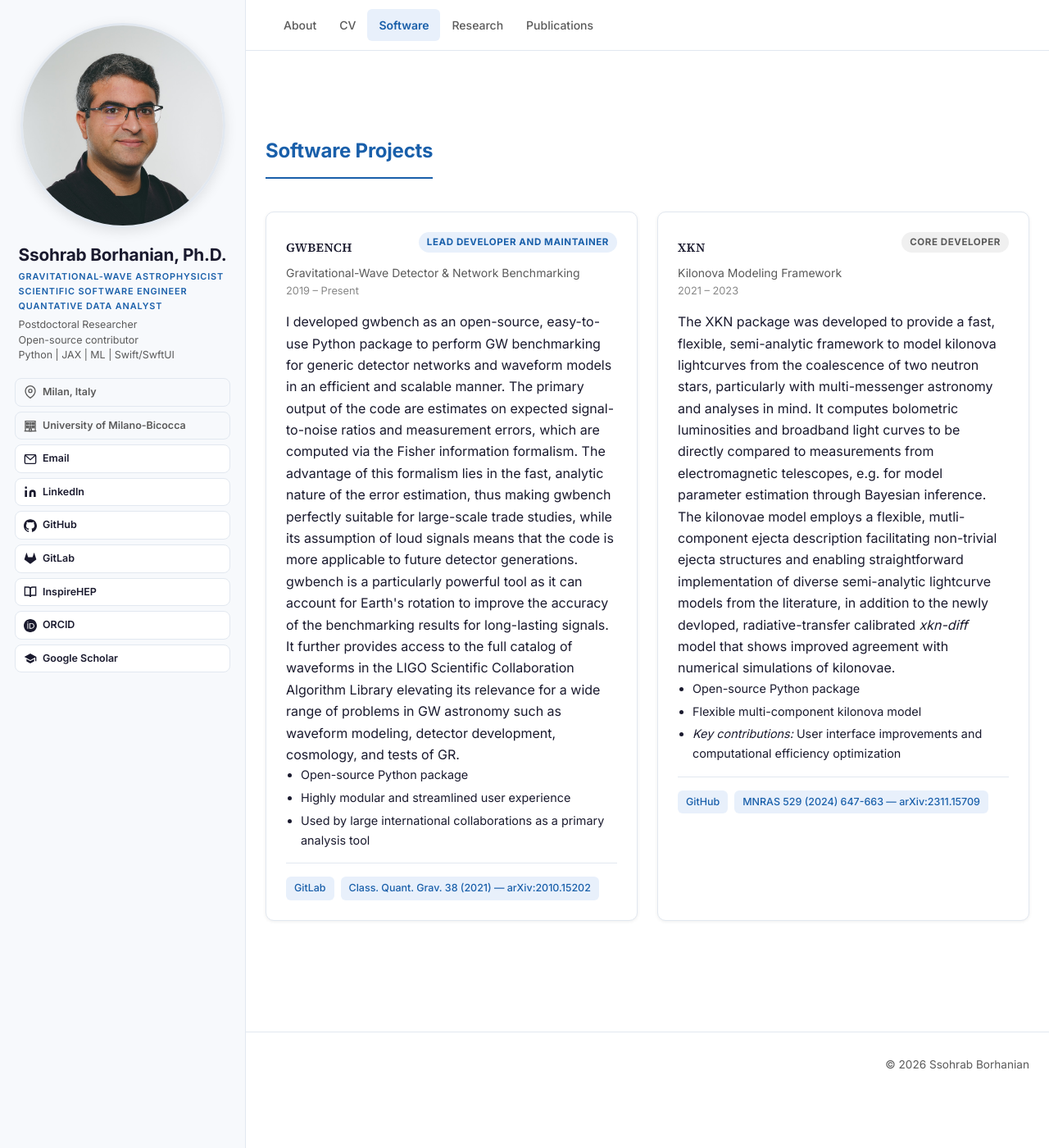
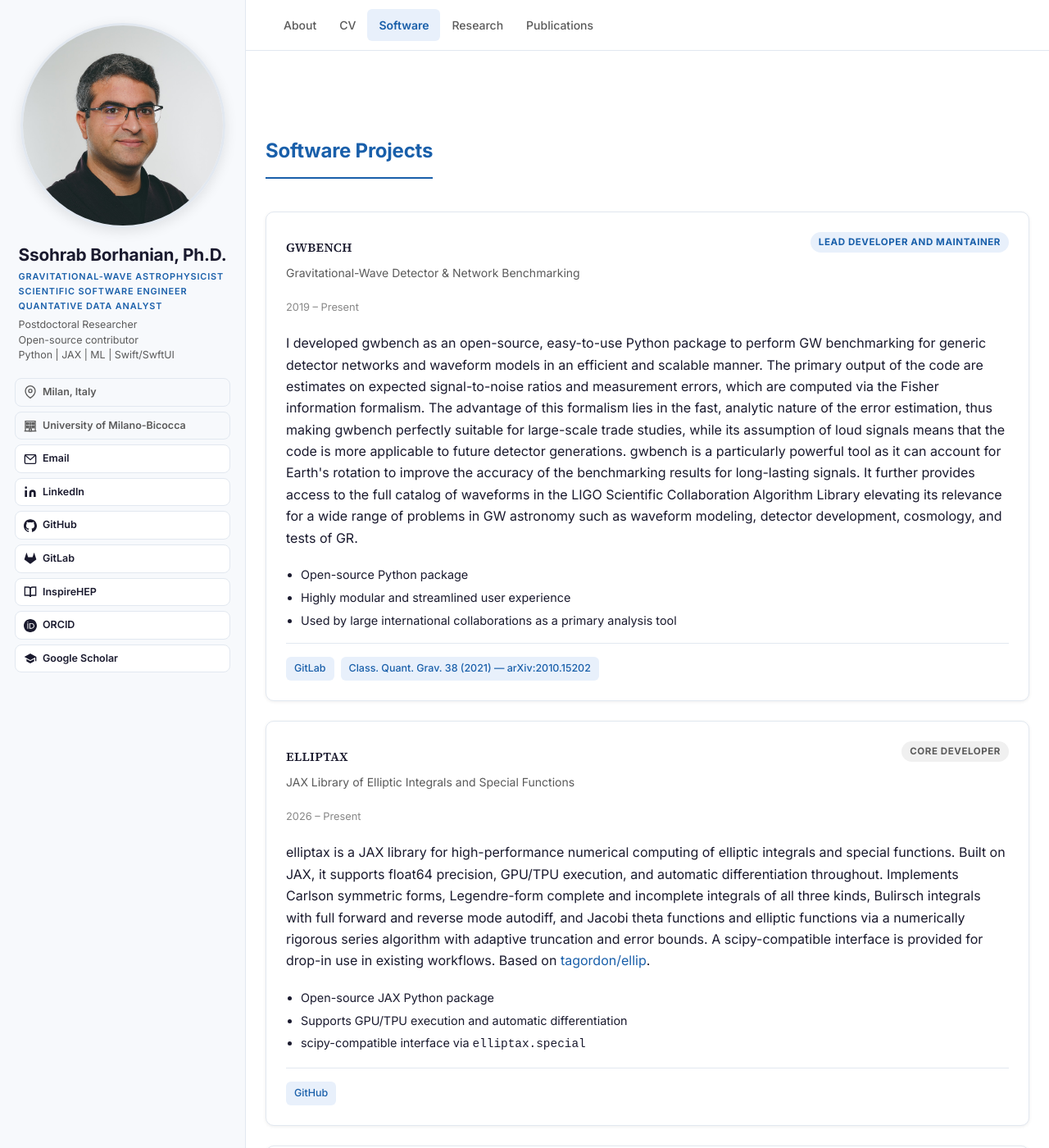
Before and after one commit to sborhanian/sborhanian.github.io, a Jekyll site: the page built from software.html, in a window 1280 px wide and 1400 px high. Shown: the whole window at 82% size. Built offline with Jekyll 4.4.1, drawn with Linux system fonts in a browser that asks for light colours.

Commit message:
added elliptax entry

```diff
--- a/_config.yml
+++ b/_config.yml
@@ -47,3 +47,4 @@ exclude:
   - README.md
   - vendor/
   - .gitignore
+  - serve.sh
--- a/_data/cv.yml
+++ b/_data/cv.yml
@@ -81,6 +81,28 @@ software:
         url:   "https://gitlab.com/sborhanian/gwbench"
       - label: "Class. Quant. Grav. 38 (2021) — arXiv:2010.15202"
         url:   "https://arxiv.org/abs/2010.15202"
+
+  - name:            "elliptax"
+    title:           "JAX Library of Elliptic Integrals and Special Functions"
+    badge:           "Core Developer"
+    badge_secondary: true
+    dates:           "2026 – Present"
+    text:  "elliptax is a JAX library for high-performance numerical computing of elliptic
+            integrals and special functions. Built on JAX, it supports float64 precision,
+            GPU/TPU execution, and automatic differentiation throughout. Implements Carlson
+            symmetric forms, Legendre-form complete and incomplete integrals of all three
+            kinds, Bulirsch integrals with full forward and reverse mode autodiff, and Jacobi
+            theta functions and elliptic functions via a numerically rigorous series algorithm
+            with adaptive truncation and error bounds. A scipy-compatible interface is provided
+            for drop-in use in existing workflows. Based on
+            <a href=\"https://github.com/tagordon/ellip\" target=\"_blank\" rel=\"noopener noreferrer\">tagordon/ellip</a>."
+    bullets:
+      - "Open-source JAX Python package"
+      - "Supports GPU/TPU execution and automatic differentiation"
+      - "scipy-compatible interface via <code>elliptax.special</code>"
+    links:
+      - label: "GitHub"
+        url:   "https://github.com/sborhanian/elliptax"
 
   - name:            "xkn"
     title:           "Kilonova Modeling Framework"
--- a/assets/css/style.css
+++ b/assets/css/style.css
@@ -406,7 +406,7 @@ ul { list-style: none; }
 /* ── PROJECTS ──────────────────────────────────────────────────────────── */
 .projects-grid {
   display: grid;
-  grid-template-columns: repeat(auto-fit, minmax(400px, 1fr));
+  grid-template-columns: repeat(auto-fit, minmax(550px, 1fr));
   gap: 24px;
 }
 
@@ -469,6 +469,10 @@ ul { list-style: none; }
   font-size: 0.8rem;
   color: var(--muted-light);
   margin-bottom: 14px;
+}
+
+.project-card > p {
+  margin-bottom: 20px;
 }
 
 .project-card ul {
```
Also changed, not shown: 1 other file.
